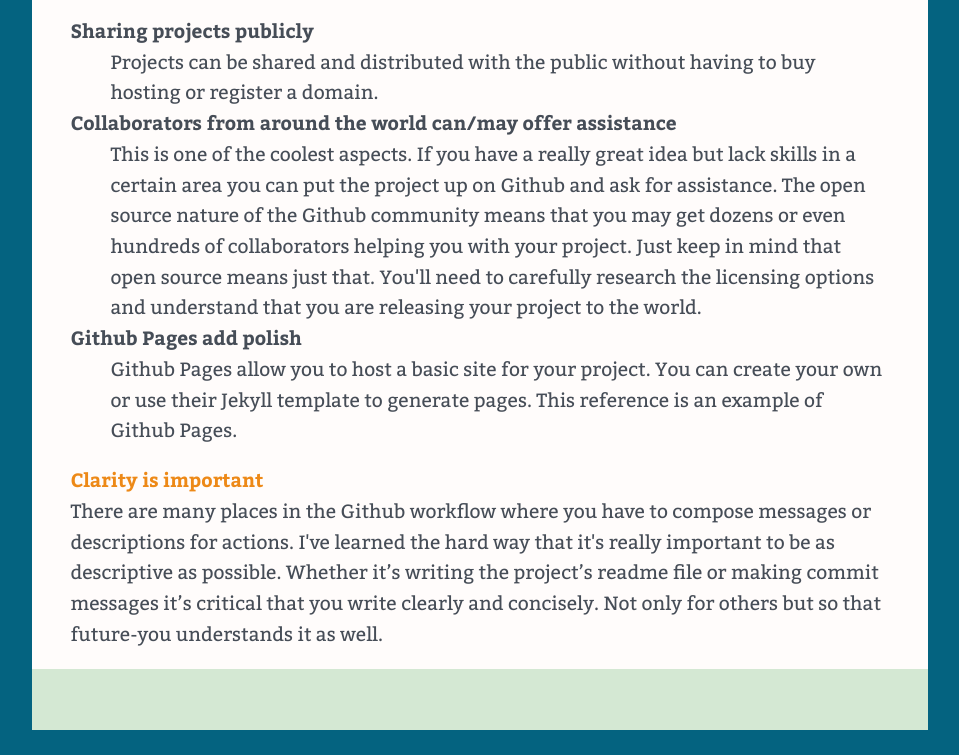
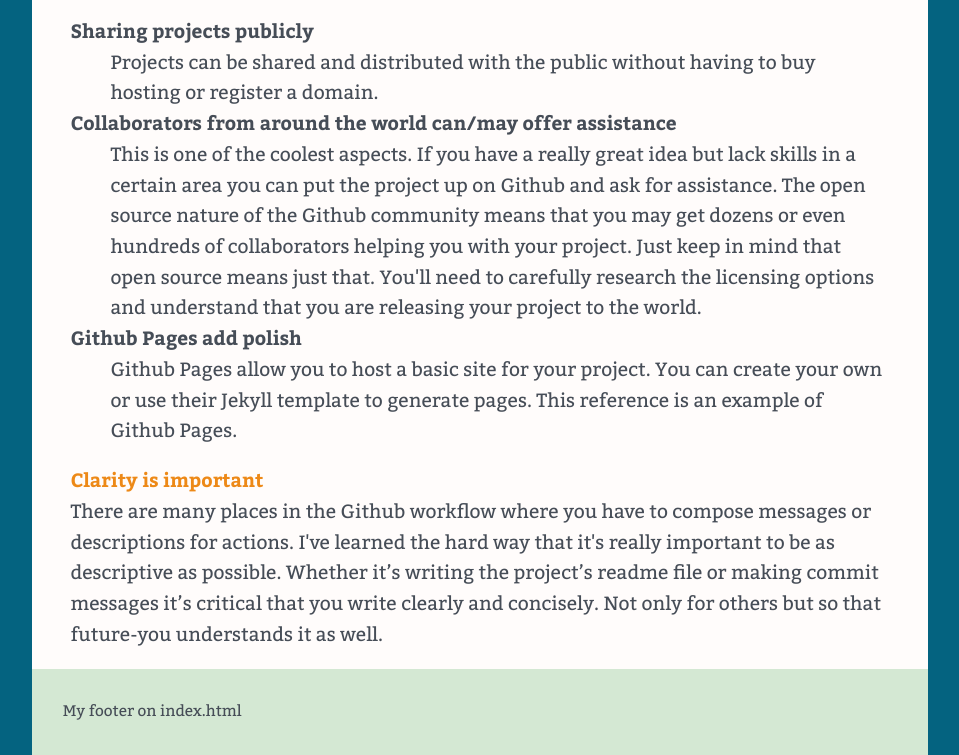
Before and after one commit to mmulumba/client-github, a plain HTML site: page 04_03/index.html in a window 1280 px wide. Shown: the part 2928-3683 px from the top of the page, without its empty margins (160-1119 px from the left). Before the commit the page ends 3658 px from the top, so only its background shows below. Drawn offline with nearby package versions, Linux system fonts and the light colour scheme.

Commit message:
Footer change

```diff
--- a/04_03/index.html
+++ b/04_03/index.html
@@ -92,7 +92,7 @@
       <figure></figure>
     </p>
     </main>
-    <footer>
+    <footer>  My footer on index.html
     </footer>
         <script>
 //use the modernizr load to load up external scripts. This will load the scripts asynchronously, but the order listed matters. Although it will load all scripts in parallel, it will execute them in the order listed
```
Also changed, not shown: 1 other file.
